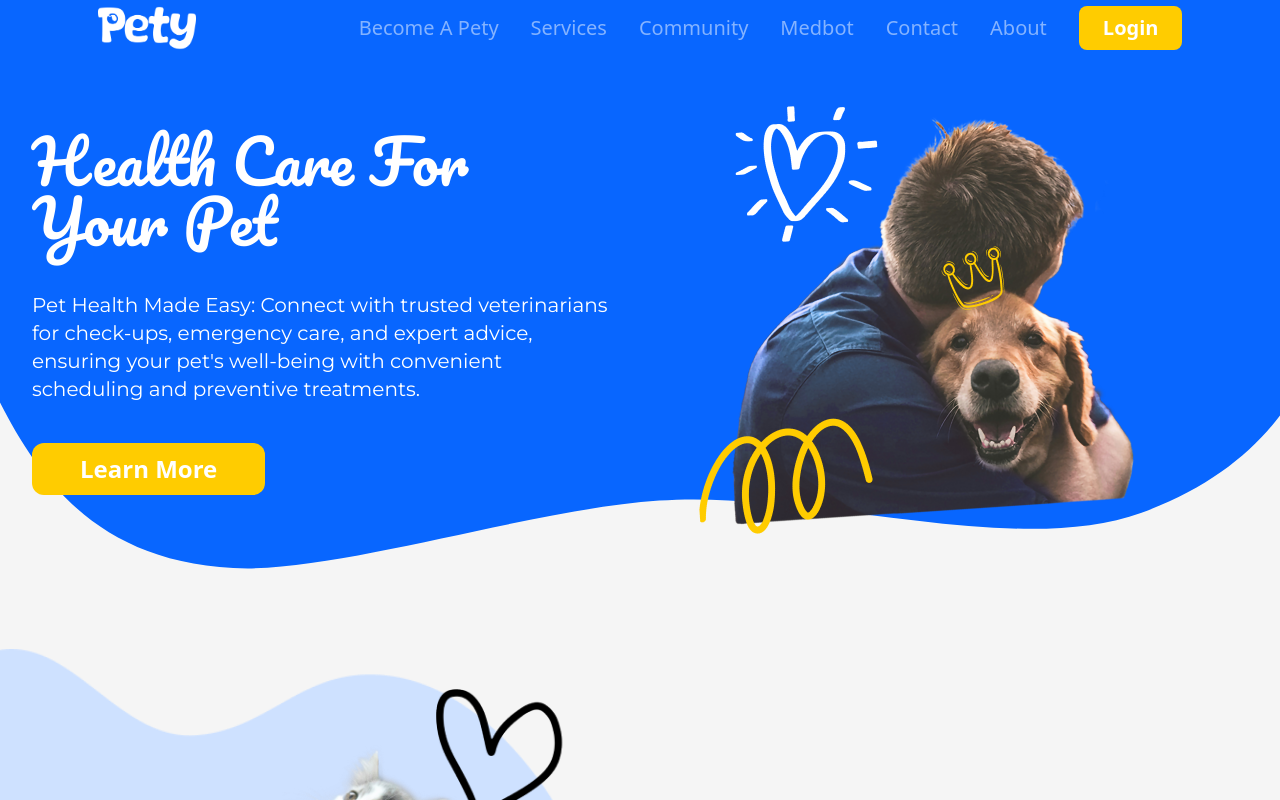
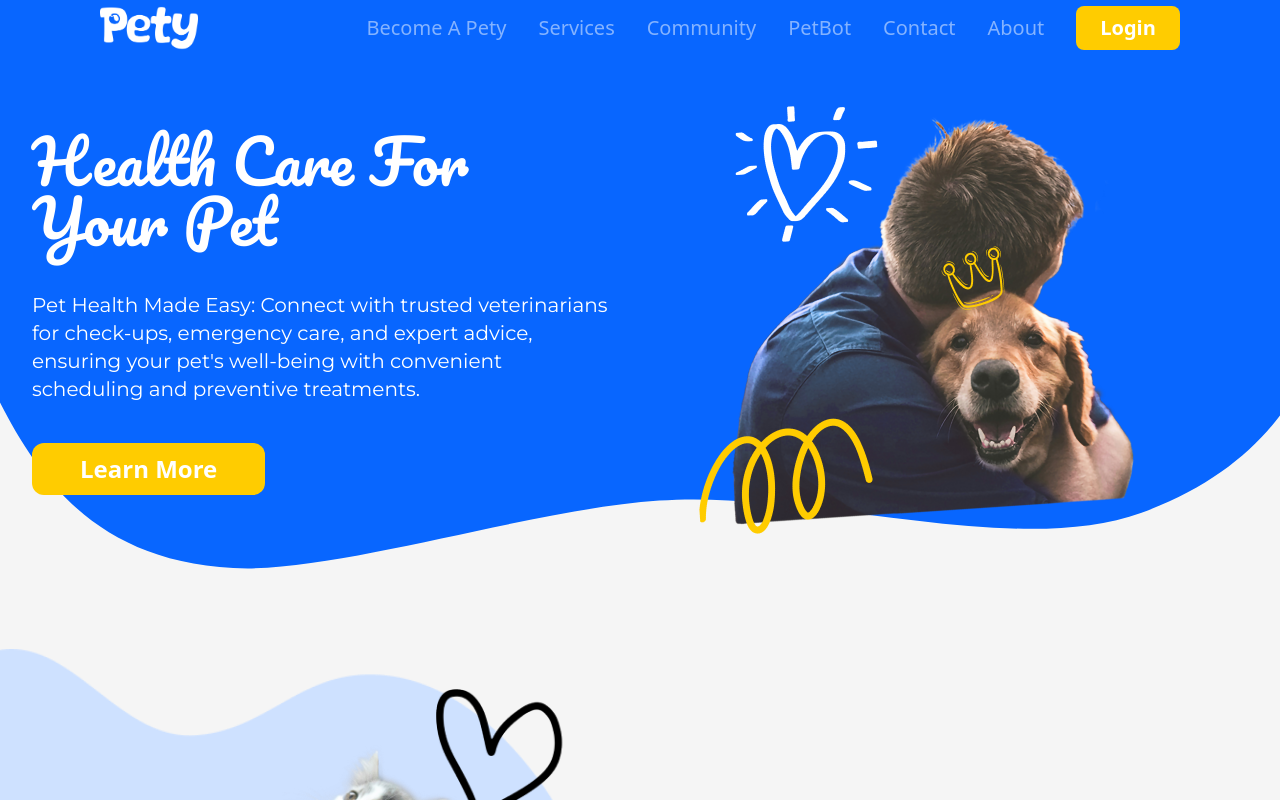
Before and after one commit to AhmedZahran15/Pety---Pet-Care, a React (Vite) app: page / in a window 1280 px wide. Shown: the top 800 px of the page. Built offline with nearby package versions, Linux system fonts and the light colour scheme; no server answers; what react-geocode would draw is missing.

Commit message:
refactor: rename Medbot to PetBot

```diff
--- a/src/Pages/ChatBot/ChatInput.jsx
+++ b/src/Pages/ChatBot/ChatInput.jsx
@@ -12,7 +12,7 @@ function ChatInput() {
   useEffect(() => {
     const timeoutId = setTimeout(() => {
       setStartMessage(
-        "Hi there! I'm MedBot, and I'm happy to answer any questions you have about your furry friend.",
+        "Hi there! I'm PetBot, and I'm happy to answer any questions you have about your furry friend.",
       );
       setStartMessageIsLoading(false);
     }, 1000);
@@ -60,11 +60,11 @@ function ChatInput() {
                 <img
                   className="box-border h-9 w-9 rounded-full"
                   src="/images/homepage/chatBot.png"
-                  alt="Medbot"
+                  alt="PetBot"
                 />
               </span>
               <span className="font-Montserrat text-base font-semibold">
-                Medbot
+                PetBot
               </span>
             </div>
             <p className="rounded-xl bg-blue-50 p-2 px-3 font-Montserrat text-base font-medium shadow-md shadow-neutral-200">
@@ -92,11 +92,11 @@ function ChatInput() {
                       ? "/userImage.png"
                       : "/images/homepage/chatBot.png"
                   }
-                  alt={_index % 2 === 0 ? "user" : "Medbot"}
+                  alt={_index % 2 === 0 ? "user" : "PetBot"}
                 />
               </span>
               <span className="font-Montserrat text-base font-semibold">
-                {_index % 2 === 0 ? `You` : `Medbot`}
+                {_index % 2 === 0 ? `You` : `PetBot`}
               </span>
             </div>
             <p
--- a/src/Pages/ChatBot/ThreeDots.jsx
+++ b/src/Pages/ChatBot/ThreeDots.jsx
@@ -5,7 +5,7 @@ function ThreeDots() {
         <img
           src="/images/homepage/chatBot.png"
           className="h-6 w-6"
-          alt="MedBot"
+          alt="PetBot"
         />
       </div>
       <div className="flex h-fit items-center justify-center space-x-2 rounded-full border border-neutral-400 bg-neutral-100 px-2 py-1.5">
--- a/src/Pages/HomePage/FeaturesSection.jsx
+++ b/src/Pages/HomePage/FeaturesSection.jsx
@@ -39,7 +39,7 @@ const features = [
   {
     img: "/images/homepage/chatBot.png",
     alt: "Chatbot image",
-    title: "Medbot",
+    title: "PetBot",
     description:
       "Chat with our Ai Chatbot. It will help you with any questions you have.",
     color: "#BC88FF",
--- a/src/components/Navbar.jsx
+++ b/src/components/Navbar.jsx
@@ -35,7 +35,7 @@ const Navbar = () => {
               <Link to="/community">Community</Link>
             </li>
             <li className="Medium text-xl font-normal text-white opacity-50 transition-all duration-300 hover:opacity-100">
-              <Link to="/chatbot">Medbot</Link>
+              <Link to="/chatbot">PetBot</Link>
             </li>
             <li className="Medium text-xl font-normal text-white opacity-50 transition-all duration-300 hover:opacity-100">
               <Link to="/contact">Contact</Link>
--- a/src/components/SideMenu.jsx
+++ b/src/components/SideMenu.jsx
@@ -60,7 +60,7 @@ export const SideMenu = () => {
           onClick={handleShowSideMenu}
           className="nav-link w-fit text-3xl font-medium  opacity-70 transition-all duration-300 hover:opacity-100"
         >
-          <Link to="/chatbot">Medbot</Link>
+          <Link to="/chatbot">PetBot</Link>
         </li>
         <li
           onClick={handleShowSideMenu}
```
